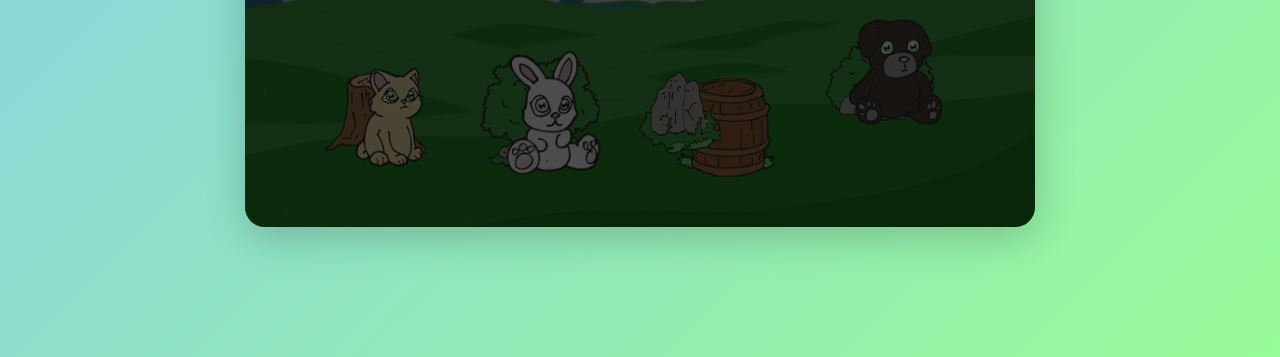
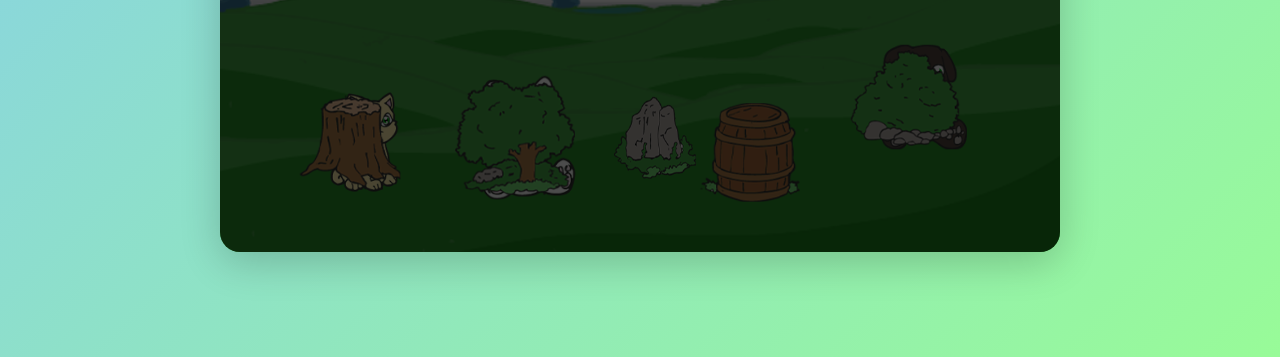
Before and after one commit to WatcherAtTheThreshold/kids-games, a plain HTML site: page hide-and-seek/index.html in a window 1280 px wide. Shown: the part 443-800 px from the top of the page. Drawn offline with Linux system fonts and the light colour scheme.

Commit message:
Update index.html

```diff
--- a/hide-and-seek/index.html
+++ b/hide-and-seek/index.html
@@ -23,8 +23,8 @@
 
         /* === GAME CONTAINER === */
         .game-container {
-            width: 750px;
-            height: 500px;
+            width: 800px;
+            height: 550px;
             background-image: url('images/background.png');
             background-size: cover;
             background-repeat: no-repeat;
@@ -145,7 +145,7 @@
         /* === ANIMALS - LAYERED ABOVE SLIDERS === */
         .animal {
             position: absolute;
-            z-index: 150; /* Above sliders (100) but below UI (200+) */
+            z-index: 50; /* Above sliders (100) but below UI (200+) */
             transition: all 0.3s ease;
             pointer-events: none;
         }
```
